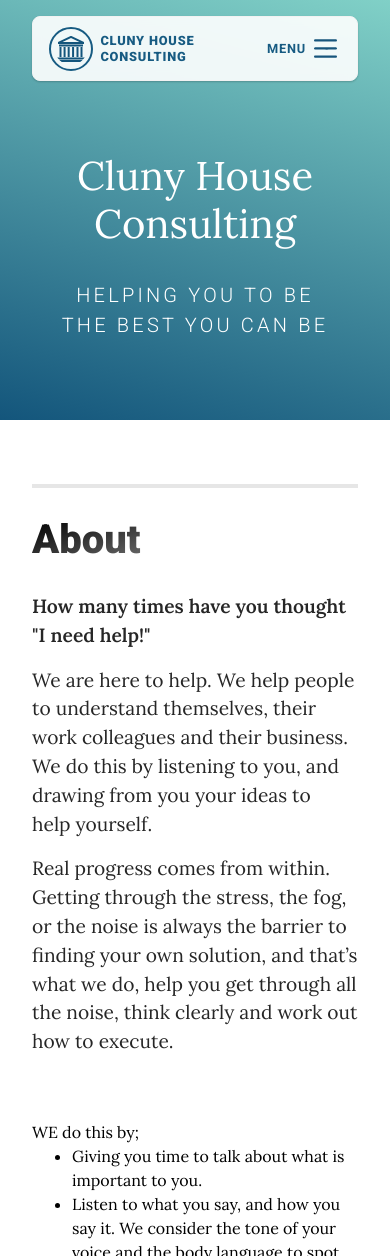
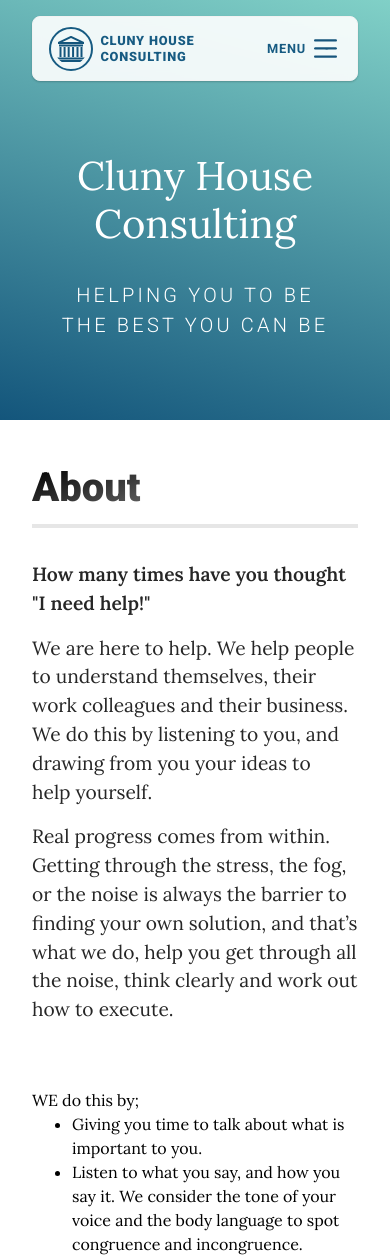
Before and after one commit to CJohnston079/cluny-house-consulting, a React (Vite) app: page / in a window 390 px wide. Shown: the top 1256 px of the page. Built offline with nearby package versions, Linux system fonts and the light colour scheme.

Commit message:
Feat: add mobile styling for sticky `.headline__heading` element

```diff
--- a/src/Headline.css
+++ b/src/Headline.css
@@ -1,17 +1,10 @@
 .headline {
 	display: flex;
 	gap: 4rem;
-	margin-top: 4rem !important;
-	margin-bottom: 4rem !important;
+	margin-top: 4rem;
+	margin-bottom: 4rem;
 	padding-top: 2rem;
 	border-top: solid 4px var(--cl-background-shade-2);
-}
-
-@media (width <= 43.75em) {
-	.headline {
-		flex-direction: column;
-		gap: 2rem;
-	}
 }
 
 .headline > * {
@@ -39,8 +32,34 @@
 }
 
 @media (width <= 43.75em) {
+	.headline {
+		flex-direction: column;
+		gap: 2rem;
+		margin-top: 1rem;
+		border-top: none;
+	}
+
 	.headline__heading {
+		border-bottom: solid 4px var(--cl-background-shade-2);
+		padding-bottom: 1rem;
 		font-size: 2.5rem;
+	}
+
+	.headline__heading::after {
+		content: "";
+		position: absolute;
+		inset: 0;
+		z-index: -1;
+
+		width: 100%;
+		height: 100%;
+
+		padding-top: 3rem;
+
+		background: linear-gradient(transparent, var(--cl-background) 10%);
+		mix-blend-mode: multiply;
+
+		transform: translateY(-3rem);
 	}
 }
 
```
